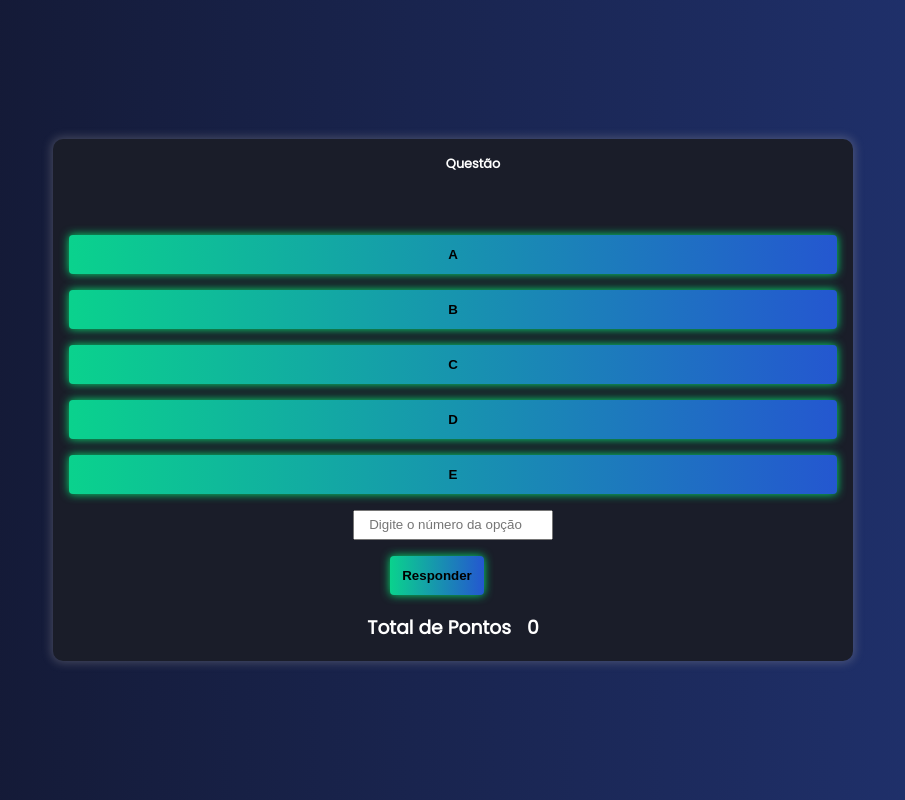
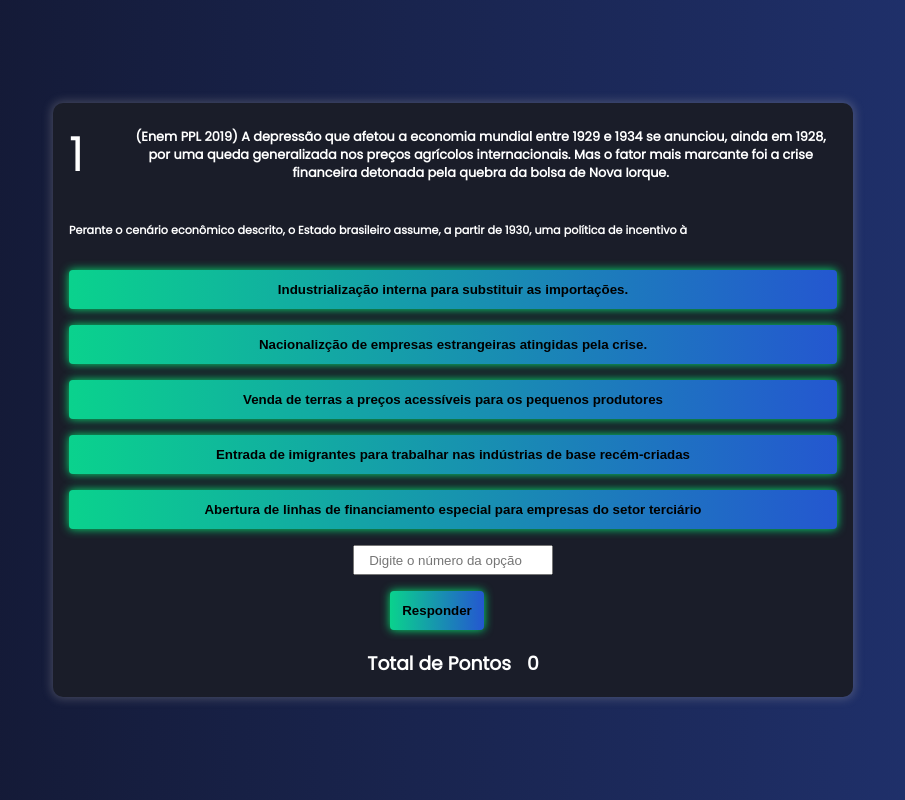
Before and after one commit to RicardoPinheiro-22/quiz-historia, a plain HTML site: page quiz_2.html in a window 1280 px wide. Shown: the whole page, without its empty margins (187-1092 px from the left). Drawn offline with Linux system fonts and the light colour scheme.

Commit message:
Update quiz_2.html

```diff
--- a/quiz_2.html
+++ b/quiz_2.html
@@ -51,6 +51,6 @@
 
     <audio preload src="quiz_assets_positive.mp3" id='somAcerto'></audio>
     <audio preload src="quiz_assets_negative.mp3" id='somErro'></audio>
-    <script src="../controleer/quiz.js"></script>
+    <script src="./quiz.js"></script>
 </body>
 </html>
```
